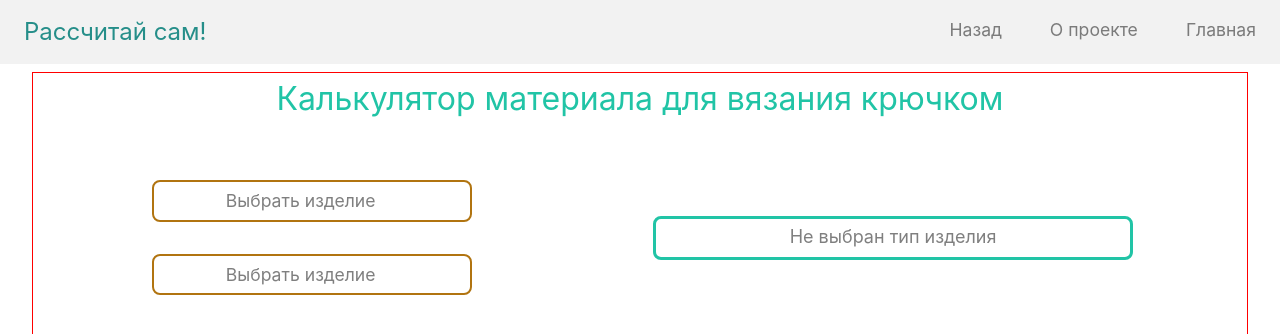
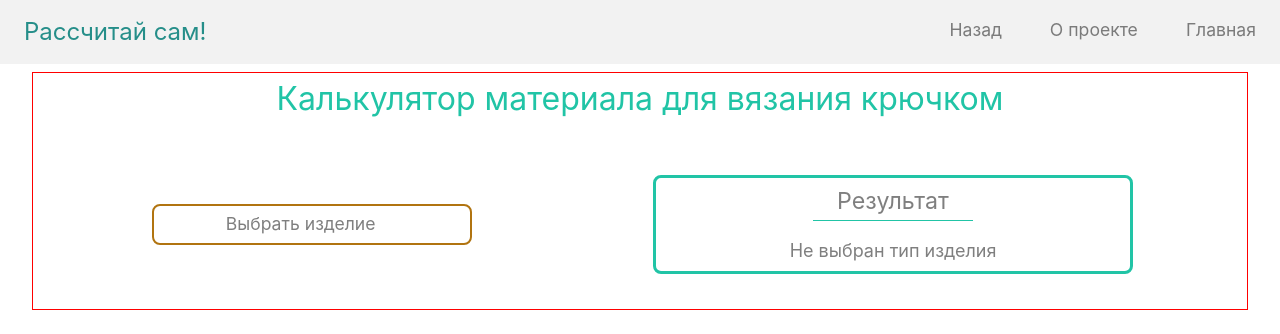
Before and after one commit to scobca/string_calc, a Vue app: page /#/method in a window 1280 px wide. Shown: the top 334 px of the page. Built offline with nearby package versions, Linux system fonts and the light colour scheme.

Commit message:
add input of variables, create new block for input

```diff
--- a/src/components/UI/VModel.vue
+++ b/src/components/UI/VModel.vue
@@ -14,10 +14,11 @@
                       />
                   </div>
 
-                  <div class="type">
-                      <v-select class="selector"
-                                :selects="product"
-                                @select="update"
+                  <div class="type" v-if="this.selectedProductName === 'Свитер'">
+                      <v-data-settings v-model="length"
+                                       :placeholder="'Введите длину рукава'"
+                                       v-model.trim="length"
+                                       id="input"
                       />
                   </div>
               </div>
@@ -26,6 +27,7 @@
                    <v-model-list class="settings_model"
                                  :type-index="selectedProductIndex"
                                  :name-type="selectedProductName"
+                                 :length="length"
                    />
                </div>
            </div>
@@ -37,20 +39,22 @@
 
 import VModelList from "@/components/UI/VModelList.vue";
 import VSelect from "@/components/UI/vSelect.vue";
+import VDataSettings from "@/components/UI/vDataSettings.vue";
 
 export default {
     name: "HookMethodView",
-    components: {VSelect, VModelList},
+    components: {VDataSettings, VSelect, VModelList},
     props: {
         selects: {
             type: Array,
             default: () => []
-        }
+        },
     },
     data () {
         return {
             selectedProductIndex: 0,
             selectedProductName: '',
+            length: '',
             product: [
                 {
                     type: 0,
@@ -192,7 +196,19 @@ export default {
 
     border: 3px solid var(--results-border-color);
     border-radius: .5rem;
+}
 
+#input {
+    background-color: transparent;
+    border: none;
+    text-align: center;
+    height: 2.3rem;
+    font-size: 1rem;
+    min-width: 19rem;
+}
+
+#input:focus {
+    outline: none;
 }
 
 </style>
--- a/src/components/UI/VModelList.vue
+++ b/src/components/UI/VModelList.vue
@@ -1,14 +1,22 @@
 <template>
     <section class="container">
         <div class="container">
+            <p class="result">
+                Результат
+            </p>
+
             <div class="settings_container">
                 <div class="switer" v-if="this.typeIndex === 0">
                     Не выбран тип изделия
                 </div>
-
                 <div class="product" v-else>
                     Тип изделия: {{nameType}}
                 </div>
+
+                <div class="product" v-if="length > 0">
+                    Длина рукава: {{length}}
+                </div>
+
             </div>
         </div>
     </section>
@@ -26,6 +34,9 @@ export default {
         nameType: {
             default: ''
         },
+        length: {
+            default: 0
+        },
         selects: {
             type: Array,
             default: () => []
@@ -36,5 +47,19 @@ export default {
 </script>
 
 <style scoped>
-
+.container {
+    min-width: 25rem;
+    display: flex;
+    flex-direction: column;
+    justify-content: center;
+    align-items: center;
+}
+.result {
+    width: 10rem    ;
+    font-size: 1.45rem;
+    text-align: center;
+    border-bottom: 0.1rem solid var(--results-border-color);
+    /*border-top: 2px solid var(--text-color);*/
+    margin-bottom: 1rem;
+}
 </style>
--- /dev/null
+++ b/src/components/UI/vDataSettings.vue
@@ -0,0 +1,71 @@
+<template>
+    <input
+            v-if="type === 'number'"
+            :max="max"
+            :min="min"
+            @input="$emit('update:modelValue', $event.target.value)"
+            class="input"
+            :type="type"
+            :placeholder="placeholder"
+            :value="modelValue"
+            :disabled="disabled"
+    >
+    <input
+            v-else
+            @input="$emit('update:modelValue', $event.target.value)"
+            class="input"
+            :type="type"
+            :placeholder="placeholder"
+            :value="modelValue"
+            :disabled="disabled"
+    >
+</template>
+
+<script>
+export default {
+    name: "YInput",
+    props: {
+        placeholder: {
+            type: String,
+            default: ''
+        },
+        type: {
+            type: String,
+            default: 'text'
+        },
+        max: {
+            default: 0
+        },
+        min: {
+            default: 0
+        },
+        disabled: {
+            default: false,
+        },
+        modelValue: [String, Number]
+    },
+}
+</script>
+
+<style scoped>
+.input {
+    background: transparent;
+    border: none;
+    height: 2rem;
+    text-align: center;
+    transition: all .3s ease-in-out;
+}
+.input:focus {
+    background: transparent;
+    border: none;
+    height: 2rem;
+    text-align: center;
+    transition: all .3s ease-in-out;
+}
+
+
+
+::placeholder {
+    font-style: italic;
+}
+</style>
```
